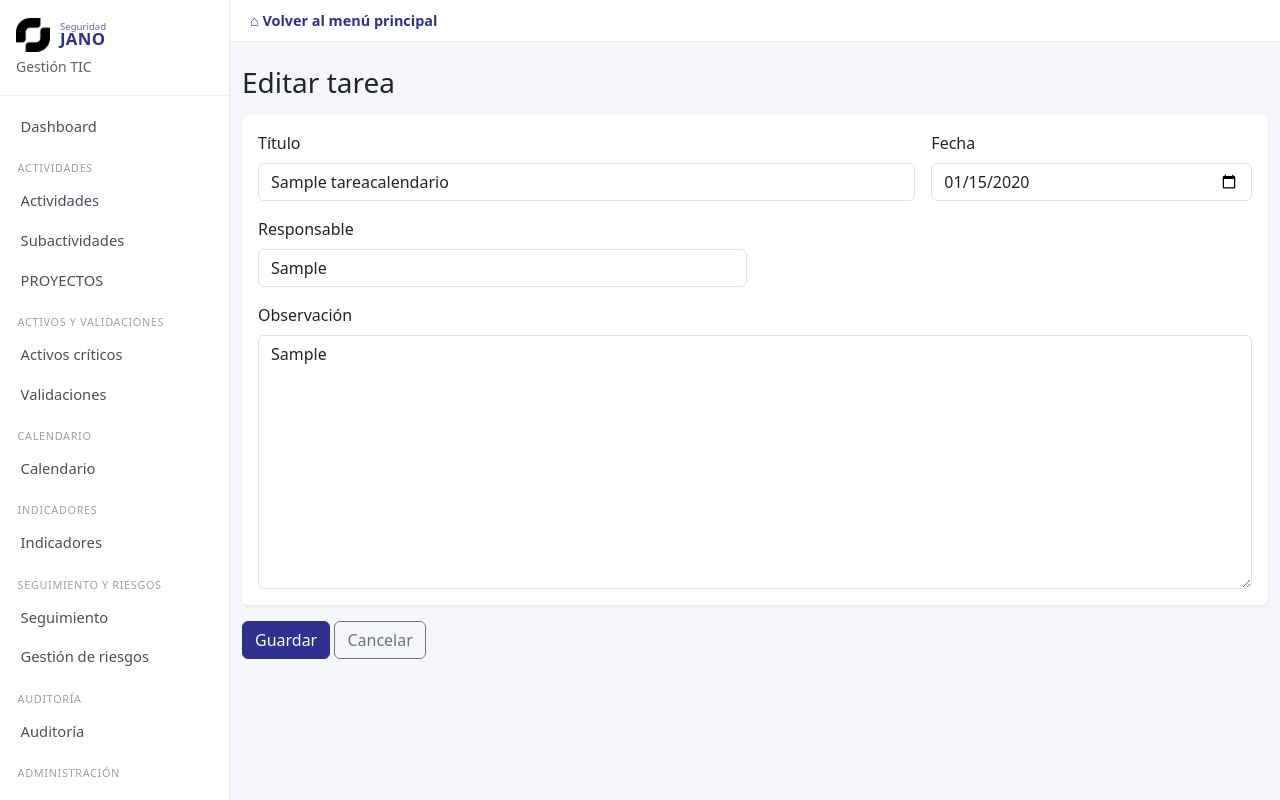
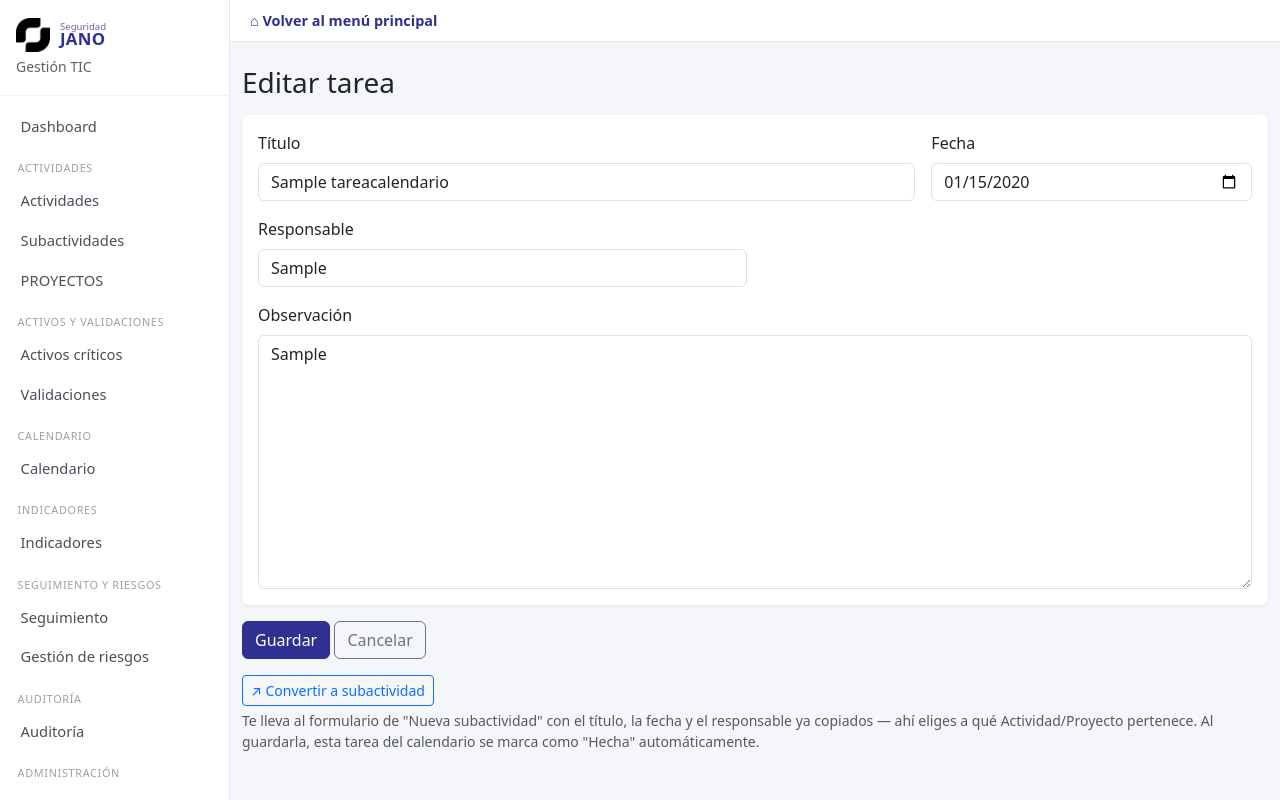
Before and after one commit to sistemastecnologiajano/SEGURIDADJANO_JANOTEC, a Django app: page /calendario/1/editar/ in a window 1280 px wide. Run offline with Django 5.2, Linux system fonts and the light colour scheme; a user stored in the database is signed in; tables that the repository leaves empty hold one stand-in row (values such as "Sample post"); some libraries are stand-ins or nearby versions.

Commit message:
Calendario automatico y boton convertir a subactividad

```diff
--- a/nucleo/templates/nucleo/calendario_form.html
+++ b/nucleo/templates/nucleo/calendario_form.html
@@ -15,4 +15,18 @@
   <button type="submit" class="btn btn-primary">Guardar</button>
   <a href="{% url 'calendario_lista' %}" class="btn btn-outline-secondary">Cancelar</a>
 </form>
+
+{% if tarea %}
+<div class="mt-3">
+  <a href="{% url 'subactividad_nueva' %}?nombre={{ tarea.titulo|urlencode }}&fecha_compromiso={{ tarea.fecha|date:'Y-m-d' }}&responsable={{ tarea.responsable|urlencode }}&desde_tarea={{ tarea.id }}"
+     class="btn btn-outline-primary btn-sm">
+    ↗ Convertir a subactividad
+  </a>
+  <span class="text-muted small d-block mt-1">
+    Te lleva al formulario de "Nueva subactividad" con el título, la fecha y el responsable ya
+    copiados — ahí eliges a qué Actividad/Proyecto pertenece. Al guardarla, esta tarea del
+    calendario se marca como "Hecha" automáticamente.
+  </span>
+</div>
+{% endif %}
 {% endblock %}
--- a/nucleo/views.py
+++ b/nucleo/views.py
@@ -7,7 +7,7 @@ from django.contrib.auth.mixins import LoginRequiredMixin
 from django.contrib.auth.views import LoginView, LogoutView
 from django.db.models import Q
 from django.shortcuts import get_object_or_404, redirect, render
-from django.urls import reverse_lazy
+from django.urls import reverse, reverse_lazy
 from django.utils import timezone
 from django.views.generic import TemplateView
 
@@ -201,8 +201,18 @@ def guardar_subactividad(request, pk=None):
             "Esta subactividad la creó otra persona, así que solo ella (o el Jefe) puede editarla.",
         )
         return redirect("subactividad_detalle", pk=sub.id_detalle)
-    actividad_id = request.GET.get("actividad")
-    inicial = {"actividad": actividad_id} if actividad_id and not sub else None
+    origen = request.GET if request.method != "POST" else request.POST
+    desde_tarea = origen.get("desde_tarea", "")
+    if not sub:
+        inicial = {
+            "actividad": request.GET.get("actividad") or None,
+            "nombre": request.GET.get("nombre") or None,
+            "fecha_compromiso": request.GET.get("fecha_compromiso") or None,
+            "responsable": request.GET.get("responsable") or None,
+        }
+        inicial = {k: v for k, v in inicial.items() if v} or None
+    else:
+        inicial = None
     form = SubactividadForm(request.POST or None, request.FILES or None, instance=sub, initial=inicial)
     if request.method == "POST" and form.is_valid():
         es_nueva = sub is None
@@ -213,9 +223,23 @@ def guardar_subactividad(request, pk=None):
         registrar_auditoria(
             request.user, "CREAR" if es_nueva else "EDITAR", "Subactividades", sub.id_detalle, sub.nombre,
         )
+        # Viene de "Convertir a subactividad" en el Calendario: la tarea
+        # original se marca como Hecha, con una nota de a cuál subactividad
+        # quedó convertida (no se borra, para no perder el historial).
+        if es_nueva and desde_tarea:
+            tarea = TareaCalendario.objects.filter(pk=desde_tarea).first()
+            if tarea:
+                tarea.estado = TareaCalendario.Estado.HECHA
+                tarea.completado_por = getattr(request.user, "email", "") or str(request.user)
+                tarea.fecha_completado = timezone.now()
+                nota = f"Convertida a subactividad {sub.id_detalle}."
+                tarea.observacion = f"{tarea.observacion}\n{nota}".strip() if tarea.observacion else nota
+                tarea.save()
         messages.success(request, f"Subactividad {sub.id_detalle} guardada correctamente.")
         return redirect("subactividad_detalle", pk=sub.id_detalle)
-    return render(request, "nucleo/subactividad_form.html", {"form": form, "sub": sub})
+    return render(request, "nucleo/subactividad_form.html", {
+        "form": form, "sub": sub, "desde_tarea": desde_tarea,
+    })
 
 
 @login_required
@@ -750,7 +774,49 @@ def lista_calendario(request):
     tareas_rango = TareaCalendario.objects.filter(fecha__gte=primer_dia, fecha__lte=ultimo_dia)
     tareas_por_fecha = {}
     for t in tareas_rango:
-        tareas_por_fecha.setdefault(t.fecha, []).append(t)
+        tareas_por_fecha.setdefault(t.fecha, []).append({
+            "id": t.id, "titulo": t.titulo, "fecha": t.fecha, "responsable": t.responsable,
+            "estado": t.estado, "vencida": t.vencida, "url": reverse("calendario_editar", args=[t.id]),
+            "tipo": "tarea", "color_fondo": None,
+        })
+
+    # Eventos automáticos — no se guardan aparte, se leen en vivo de lo que ya
+    # existe (igual que la alerta diaria por correo), para no duplicar datos
+    # ni tener que mantenerlos sincronizados a mano:
+    #  - Próxima validación de cada Activo Crítico.
+    #  - Actividades y Subactividades con fecha de compromiso, que todavía no
+    #    estén en estado "Finalizado".
+    for a in ActivoCritico.objects.exclude(frecuencia_validacion=""):
+        f = a.proxima_validacion
+        if f and primer_dia <= f <= ultimo_dia:
+            tareas_por_fecha.setdefault(f, []).append({
+                "titulo": f"Revisar: {a.servicio}", "fecha": f, "responsable": a.responsable,
+                "estado": a.estado_validacion, "vencida": f < hoy,
+                "url": reverse("activo_detalle", args=[a.id_servicio]),
+                "tipo": "validacion", "color_fondo": "#e3f2fd",
+            })
+
+    actividades_pend = Actividad.objects.filter(
+        fecha_compromiso__gte=primer_dia, fecha_compromiso__lte=ultimo_dia,
+    ).exclude(estado="Finalizado")
+    for act in actividades_pend:
+        tareas_por_fecha.setdefault(act.fecha_compromiso, []).append({
+            "titulo": f"Actividad: {act.nombre}", "fecha": act.fecha_compromiso, "responsable": act.responsable,
+            "estado": act.estado or "Sin estado", "vencida": act.fecha_compromiso < hoy,
+            "url": reverse("actividad_detalle", args=[act.id]),
+            "tipo": "actividad", "color_fondo": "#fff3cd",
+        })
+
+    subactividades_pend = Subactividad.objects.filter(
+        fecha_compromiso__gte=primer_dia, fecha_compromiso__lte=ultimo_dia,
+    ).exclude(estado="Finalizado").select_related("actividad")
+    for sub in subactividades_pend:
+        tareas_por_fecha.setdefault(sub.fecha_compromiso, []).append({
+            "titulo": f"Subactividad: {sub.nombre}", "fecha": sub.fecha_compromiso, "responsable": sub.responsable,
+            "estado": sub.estado or "Sin estado", "vencida": sub.fecha_compromiso < hoy,
+            "url": reverse("subactividad_detalle", args=[sub.id_detalle]),
+            "tipo": "subactividad", "color_fondo": "#fde2e2",
+        })
 
     semanas = [
         [
```
Also changed, not shown: nucleo/templates/nucleo/calendario_lista.html (+14 -4 lines), nucleo/templates/nucleo/subactividad_form.html (+7 -0 lines).
